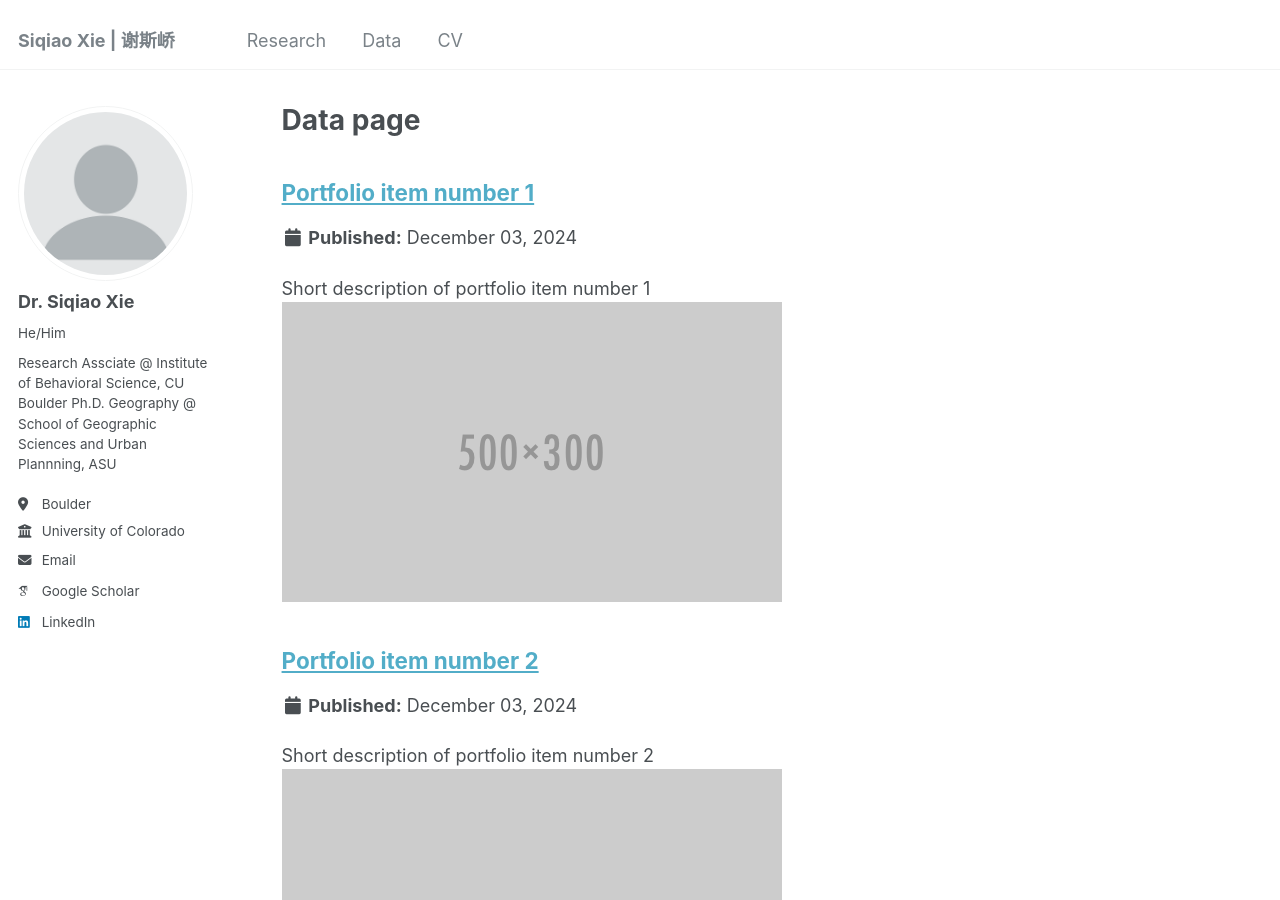
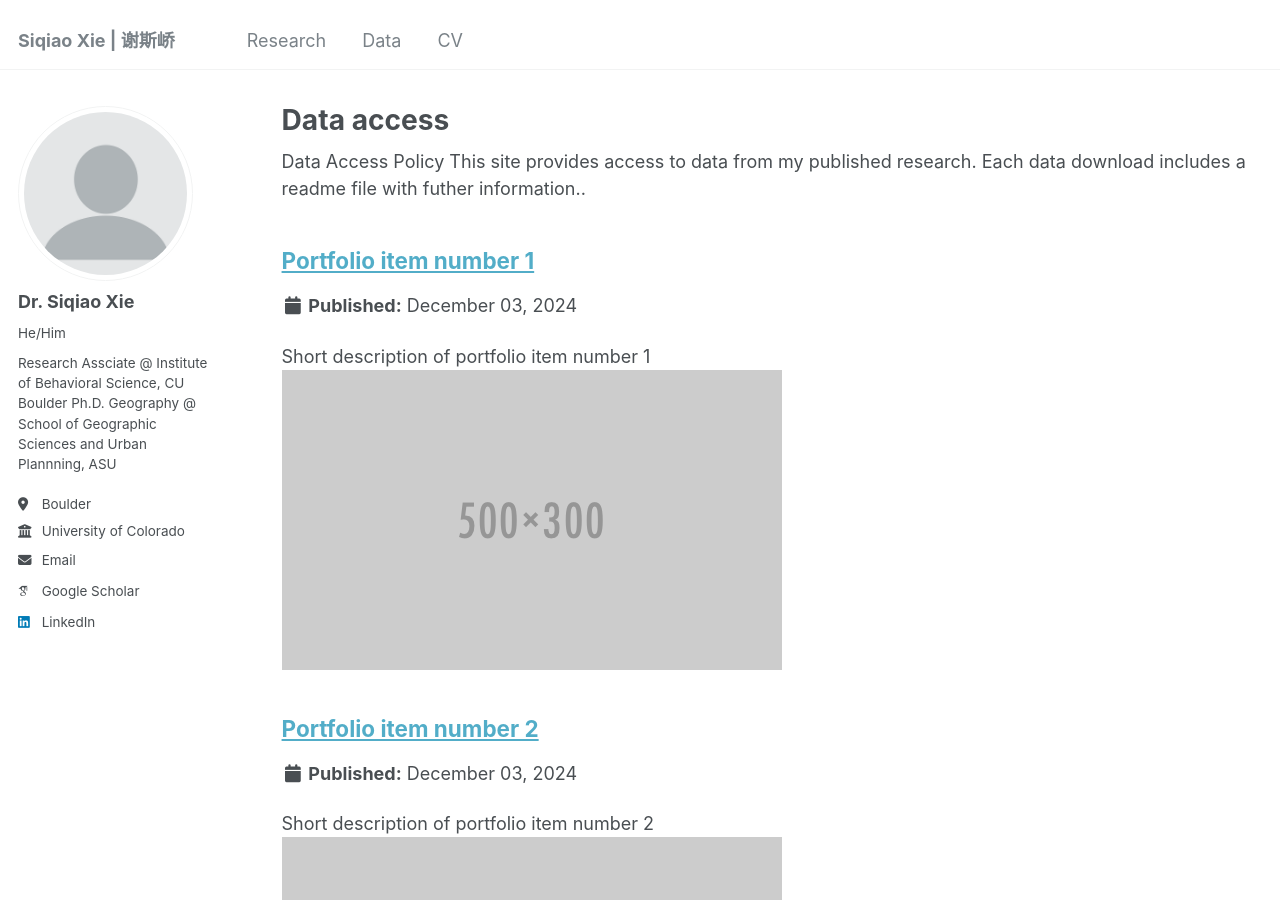
Before and after one commit to xiesiqiao/xiesiqiao.github.io, a Jekyll site: the page built from _pages/portfolio.html, in a window 1280 px wide and 900 px high. Built offline with Jekyll 4.4.1, drawn with Linux system fonts in a browser that asks for light colours; some web fonts are replaced.

Commit message:
Update portfolio.html

```diff
--- a/_pages/portfolio.html
+++ b/_pages/portfolio.html
@@ -1,10 +1,12 @@
 ---
 layout: archive
-title: "Data page"
+title: "Data access"
 permalink: /portfolio/
 author_profile: true
 ---
+  <div class="wordwrap">Data Access Policy
 
+This site provides access to data from my published research. Each data download includes a readme file with futher information.</a>.</div>
 {% include base_path %}
 
 
```
